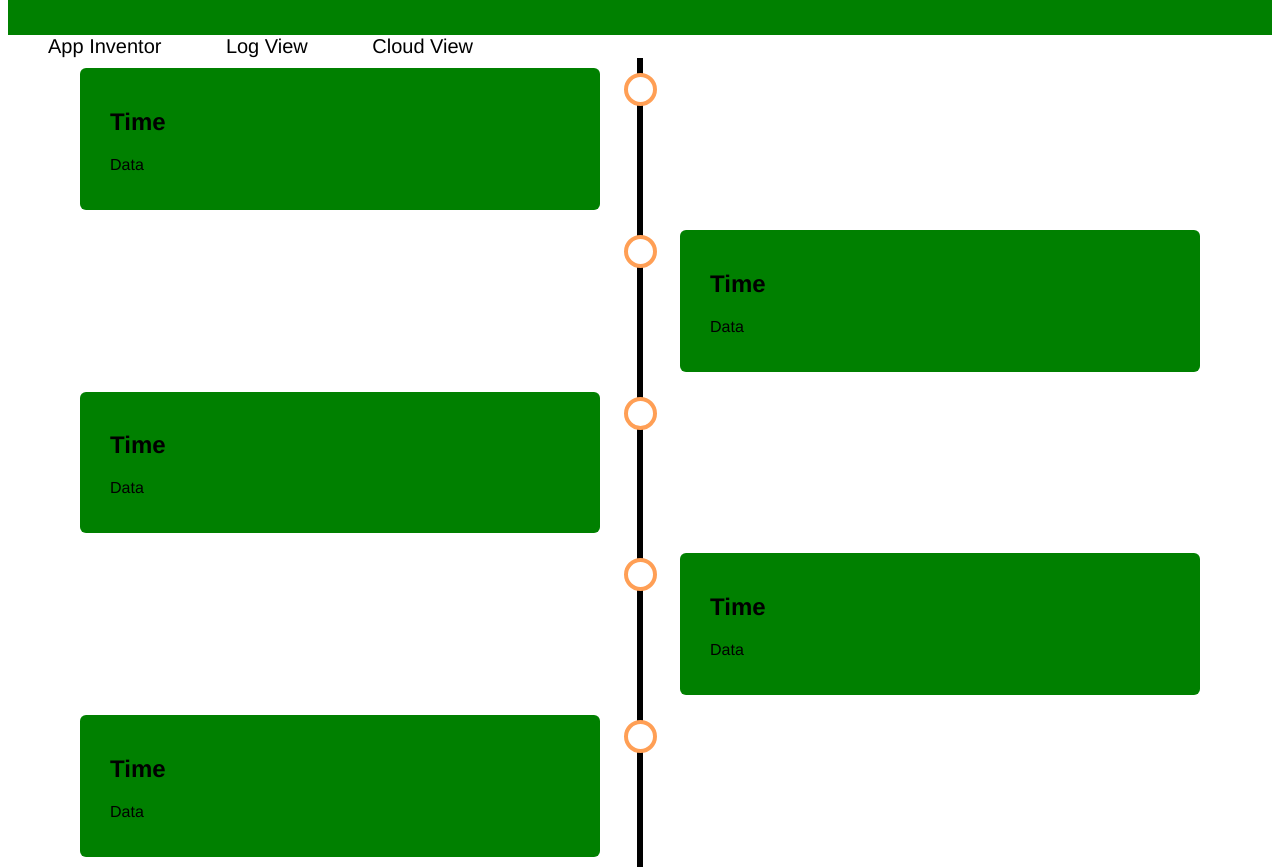
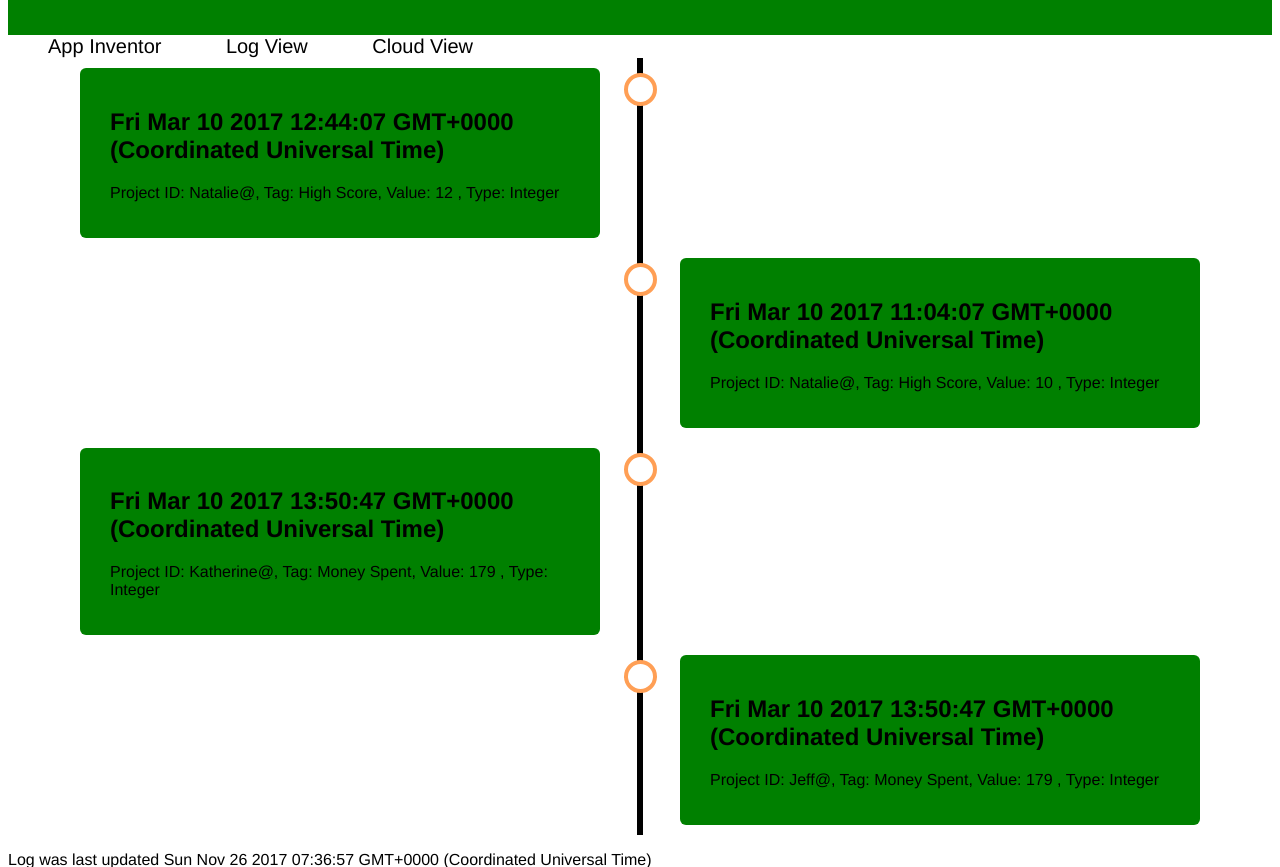
Before and after one commit to wang19k/CloudDBSite, a plain HTML site: page templates/cloud.html in a window 1280 px wide. Shown: the part 85-952 px from the top of the page. Drawn offline with Linux system fonts and the light colour scheme.

Commit message:
Fixed the cloud page version

```diff
--- a/templates/cloud.html
+++ b/templates/cloud.html
@@ -161,70 +161,56 @@ body {
 </div>
 
 
-<div class="timeline">
-  <div class="container left">
-    <div class="content">
-      <h2>Time</h2>
-      <p>Data</p>
-    </div>
-  </div>
-  <div class="container right">
-    <div class="content">
-      <h2>Time</h2>
-      <p>Data</p>
-    </div>
-  </div>
-  <div class="container left">
-    <div class="content">
-      <h2>Time</h2>
-      <p>Data</p>
-    </div>
-  </div>
-  <div class="container right">
-    <div class="content">
-      <h2>Time</h2>
-      <p>Data</p>
-    </div>
-  </div>
-  <div class="container left">
-    <div class="content">
-      <h2>Time</h2>
-      <p>Data</p>
-    </div>
-  </div>
-  <div class="container right">
-    <div class="content">
-      <h2>Time</h2>
-      <p>Data</p>
-    </div>
-  </div>
+<div id = "timeline" class="timeline">
 </div>
 
 <p id="lastUpdated"></p>
     <script type="text/javascript">
+        var isLeft = true;
         var logFiles = [{"projectid":"Natalie@","tag":"High Score","value":12,"type":"Integer","updated":1489149847877},
         {"projectid":"Natalie@","tag":"High Score","value":10,"type":"Integer","updated":1489143847222}, {"projectid":"Katherine@","tag":"Money Spent","value":179,"type":"Integer","updated":1489153847222}, {"projectid":"Jeff@","tag":"Money Spent","value":179,"type":"Integer","updated":1489153847222}];
+        var timeline = document.getElementById("timeline");
         var date = new Date();
         document.getElementById('lastUpdated').innerHTML = 'Log was last updated ' + date;
         logFiles.sort(function (a, b) {
             return b.created - a.created;
         });
-        var logFilesTable = document.getElementById("logFilesTable");
+        var date = new Date();
         for (var i = 0; i < logFiles.length; i++) {
             var logFile = logFiles[i];
-            date.setTime(logFile.created);
-            var row = logFilesTable.insertRow(-1);
-            var computerNameCell = row.insertCell(0);
-            var pidCell = row.insertCell(1);
-            var typeCell = row.insertCell(2);
-            var dateCell = row.insertCell(3);
-            var logCell = row.insertCell(4);
-            computerNameCell.innerHTML = logFile.computername;
-            pidCell.innerHTML = logFile.pid.toString();
-            typeCell.innerHTML = logFile.type;
-            typeCell.setAttribute('class', logFile.type);
-            dateCell.innerHTML = date.toString();
-            logCell.innerHTML = '<a href="' + logFile.file + '">log</a>';
+            var newDiv = document.createElement("div");
+            if (isLeft == true){
+                newDiv.setAttribute('class', 'container left');
+                content = document.createElement("div");
+                content.setAttribute('class', 'content');
+                var p = document.createElement('p');
+                var header = document.createElement("h2");
+                date.setTime(logFile.updated);
+                header.innerHTML = date.toString();
+                p.innerHTML = "Project ID: " + logFile.projectid.toString() + ", Tag: " + logFile.tag.toString() + ", Value: " + logFile.value.toString() + "\n" + ", Type: " + logFile.type.toString();
+                content.appendChild(header);
+                content.appendChild(p);
+                newDiv.appendChild(content);
+                isLeft = false;
+            }
+            else{
+                newDiv.setAttribute('class', 'container right');
+                content = document.createElement("div");
+                content.setAttribute('class', 'content');
+                content = document.createElement("div");
+                content.setAttribute('class', 'content');
+                var p = document.createElement('p');
+                var header = document.createElement("h2");
+                date.setTime(logFile.updated);
+                header.innerHTML = date.toString();
+                p.innerHTML = "Project ID: " + logFile.projectid.toString() + ", Tag: " + logFile.tag.toString() + ", Value: " + logFile.value.toString() + "\n" + ", Type: " + logFile.type.toString();
+                content.appendChild(header);
+                content.appendChild(p);
+                newDiv.appendChild(content);
+                isLeft = true;
+            }
+            //newDiv.outerHTML = logFiles.projectid.toString() + logFiles.updated.toString();
+            timeline.appendChild(newDiv);
         };
     </script>
 
```
